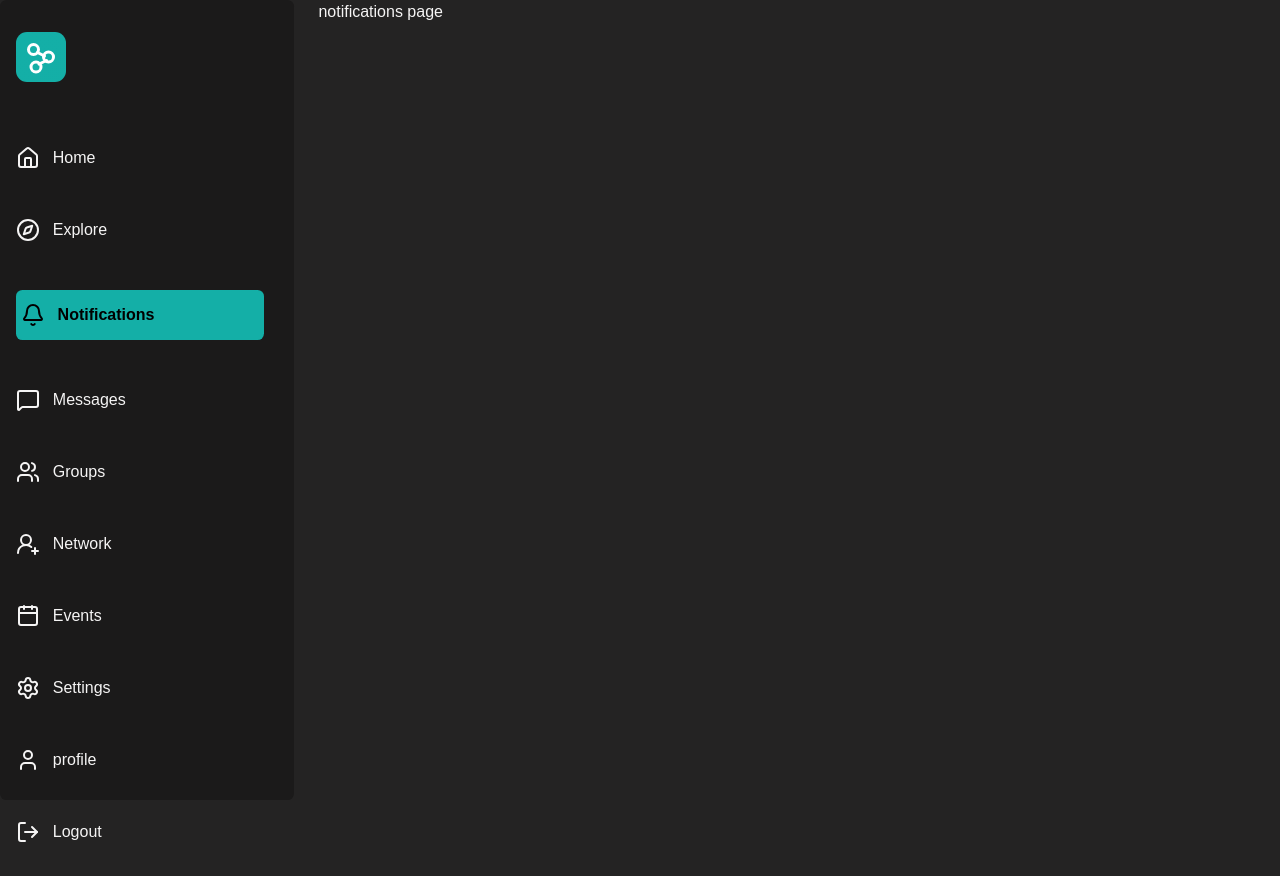
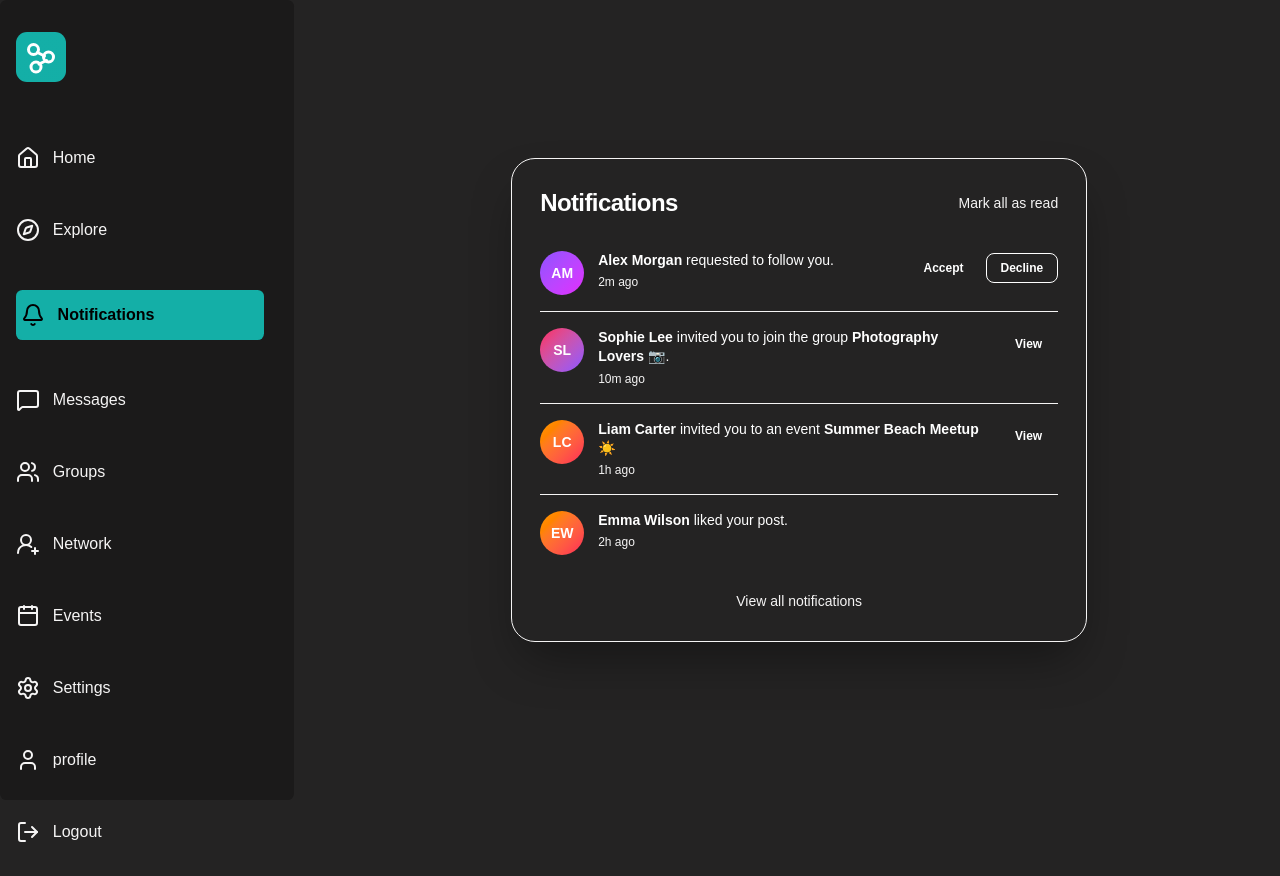
Before and after one commit to Astra-max/social-app, a Next.js app in the folder front-end/: page /view/Notifications in a window 1280 px wide. Built offline with nearby package versions, Linux system fonts and the light colour scheme; no server answers.

Commit message:
feat: provided notificationUI to main notificationUI component on page.tsx

```diff
--- a/front-end/app/view/Notifications/page.tsx
+++ b/front-end/app/view/Notifications/page.tsx
@@ -1,9 +1,10 @@
 import DefaultLayout from "@/components/layouts/defaultLayout";
+import NotificationsPage from "./notifications";
 
 export default function NotificationUI() {
     return (
         <DefaultLayout>
-            <div>notifications page</div>
+            <NotificationsPage />
         </DefaultLayout>
     )
 }
```
